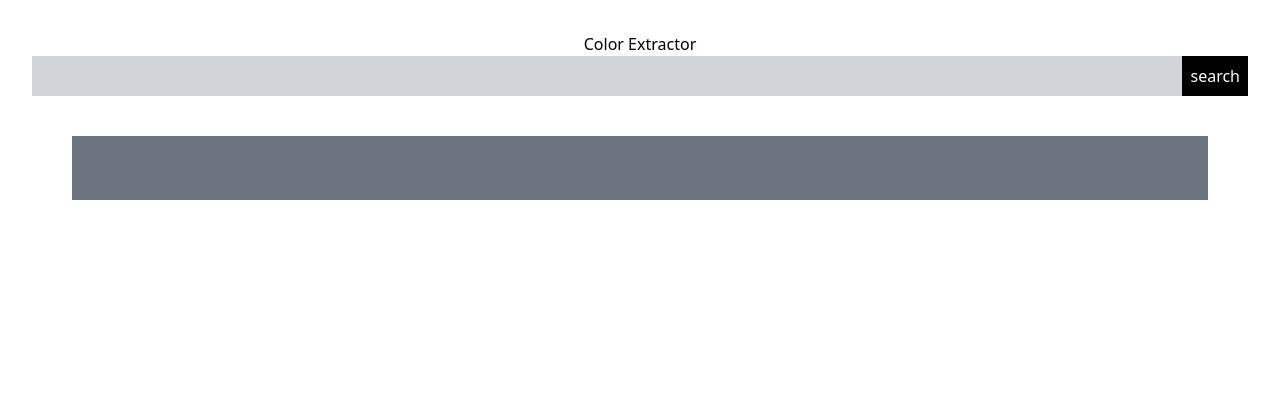
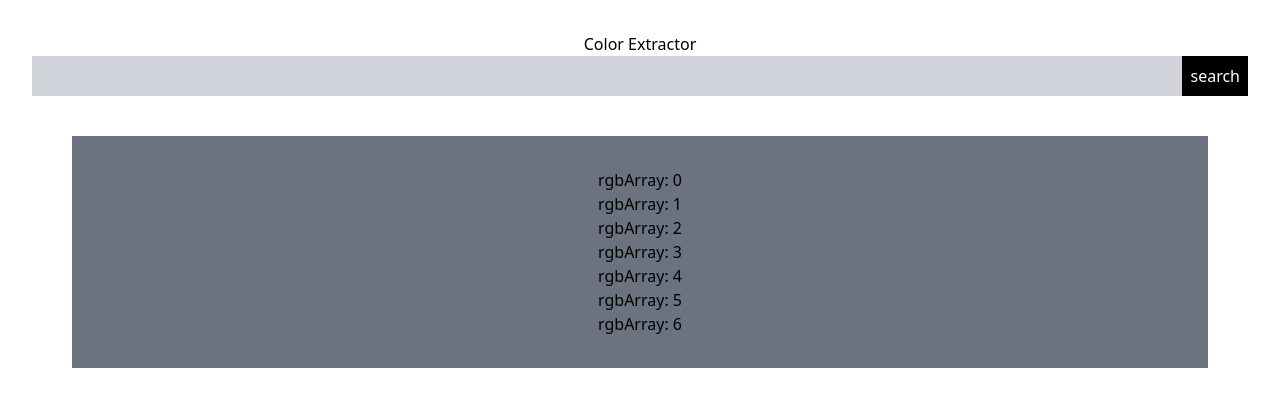
Before and after one commit to color-extractor/color-extractor, a React (Vite) app: page / in a window 1280 px wide. Shown: the top 406 px of the page. Built offline with nearby package versions, Linux system fonts and the light colour scheme.

Commit message:
feat: 테스트용 rgb 데이터 조회 API 개발

```diff
--- a/eslint.config.js
+++ b/eslint.config.js
@@ -29,6 +29,7 @@ export default [
       ...react.configs.recommended.rules,
       ...react.configs["jsx-runtime"].rules,
       ...reactHooks.configs.recommended.rules,
+      "react/prop-types": "off",
       "react/jsx-no-target-blank": "off",
       "react-refresh/only-export-components": [
         "warn",
--- a/package.json
+++ b/package.json
@@ -6,7 +6,7 @@
   "scripts": {
     "dev": "vite",
     "build": "vite build",
-    "lint": "eslint .",
+    "lint": "eslint --cache .",
     "preview": "vite preview",
     "format": "prettier --cache --write .",
     "prepare": "husky"
--- a/src/App.jsx
+++ b/src/App.jsx
@@ -1,13 +1,26 @@
+import { useState } from "react";
+
 import "./App.css";
 import SearchResultBox from "./components/bottomContent/searchResultBox";
 import SearchInputBox from "./components/topContent/searchInputBox";
+import { SERVER_URL } from "./constants/constants";
 
 function App() {
+  const [rgbData, setRgbData] = useState([]);
+
+  const fetchRgbData = async (url) => {
+    const encodedUrl = encodeURIComponent(url);
+    const response = await fetch(`${SERVER_URL}/crawl/${encodedUrl}`);
+    const data = await response.json();
+    setRgbData(data);
+  };
+
+  // console.log(rgbData);
   return (
     <>
       <h2>Color Extractor</h2>
-      <SearchInputBox />
-      <SearchResultBox />
+      <SearchInputBox onSearch={fetchRgbData} />
+      <SearchResultBox rgbData={rgbData} />
     </>
   );
 }
--- a/src/components/bottomContent/searchResultBox.jsx
+++ b/src/components/bottomContent/searchResultBox.jsx
@@ -1,5 +1,20 @@
-function SearchResultBox() {
-  return <div className="bg-gray-500 p-8 m-10"></div>;
+function SearchResultBox(rgbData) {
+  return (
+    <div className="bg-gray-500 p-8 m-10">
+      {rgbData &&
+        Object.keys(rgbData).map((color, index) => (
+          <ul key={index}>
+            {Object.keys(color).map((col, key) => (
+              <span key={key}>
+                {Array.from(col).map((c, idx) => {
+                  return <div key={idx}>{"rgbArray: " + c[idx]}</div>;
+                })}
+              </span>
+            ))}
+          </ul>
+        ))}
+    </div>
+  );
 }
 
 export default SearchResultBox;
--- a/src/components/topContent/searchInputBox.jsx
+++ b/src/components/topContent/searchInputBox.jsx
@@ -1,11 +1,32 @@
-function SearchInputBox() {
+import { useState } from "react";
+
+function SearchInputBox({ onSearch }) {
+  const [url, setUrl] = useState("");
+
+  const handleSearch = async () => {
+    await onSearch(url);
+  };
+
+  const handleInputUrl = (event) => {
+    setUrl(event.currentTarget.value);
+  };
+
   return (
     <div className="flex items-center gap-2 bg-gray-300">
       <input
         type="text"
         className="flex-1 bg-gray-300 text-black outline-none"
+        value={url}
+        onChange={(event) => {
+          handleInputUrl(event);
+        }}
       />
-      <button className="bg-black p-2 text-white">search</button>
+      <button
+        className="bg-black p-2 text-white"
+        onClick={handleSearch}
+      >
+        search
+      </button>
     </div>
   );
 }
--- /dev/null
+++ b/src/constants/constants.js
@@ -0,0 +1 @@
+export const SERVER_URL = "http://localhost:3000";
```
